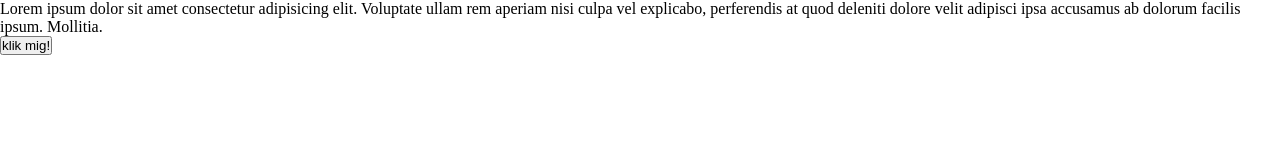
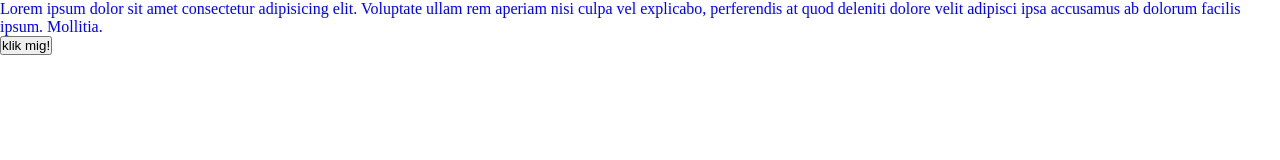
Before and after one commit to Zjuccen/Gitkraken-test, a plain HTML site: page index.html in a window 1280 px wide. Drawn offline with Linux system fonts and the light colour scheme.

Commit message:
Tilføjet farve til p

```diff
--- a/style.css
+++ b/style.css
@@ -2,3 +2,7 @@
     margin: 0;
     padding: 0;
 }
+
+p {
+    color: blue;
+}
```
Also changed, not shown: index.html (+4 -3 lines).
